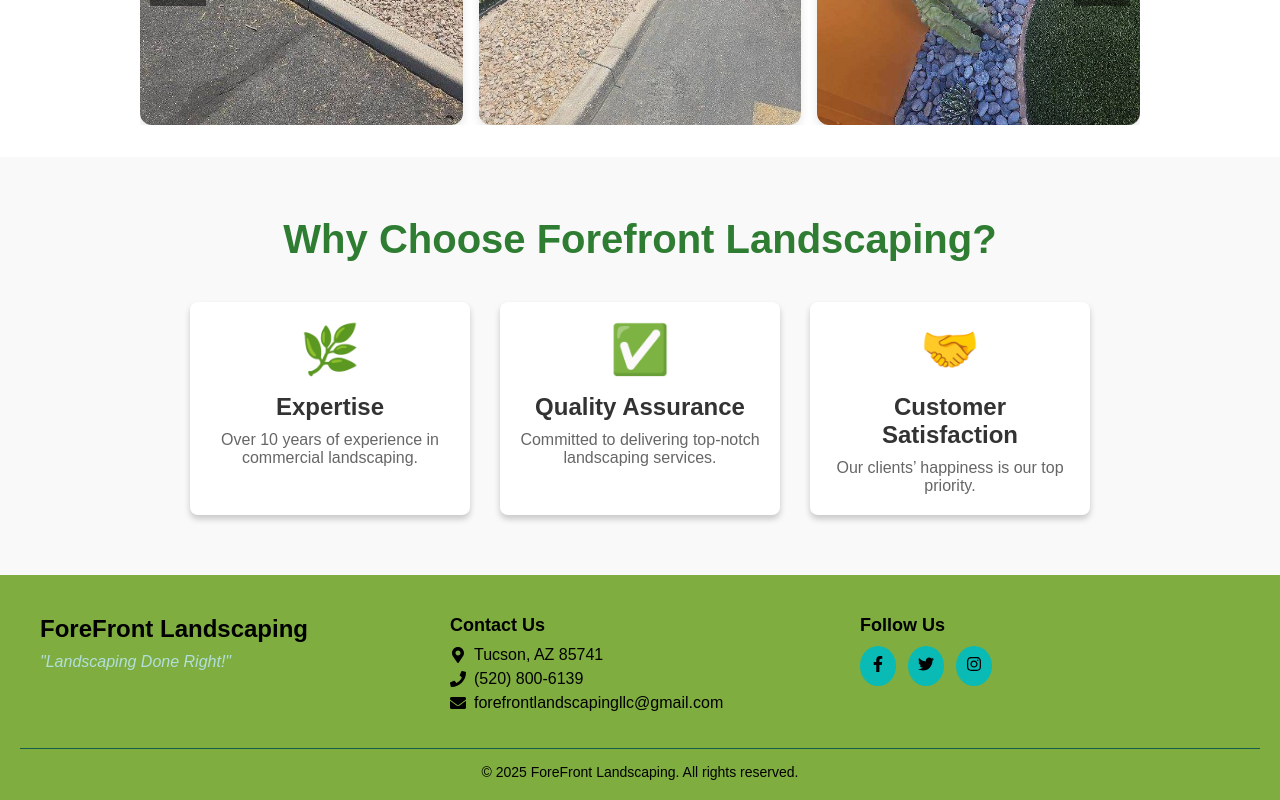
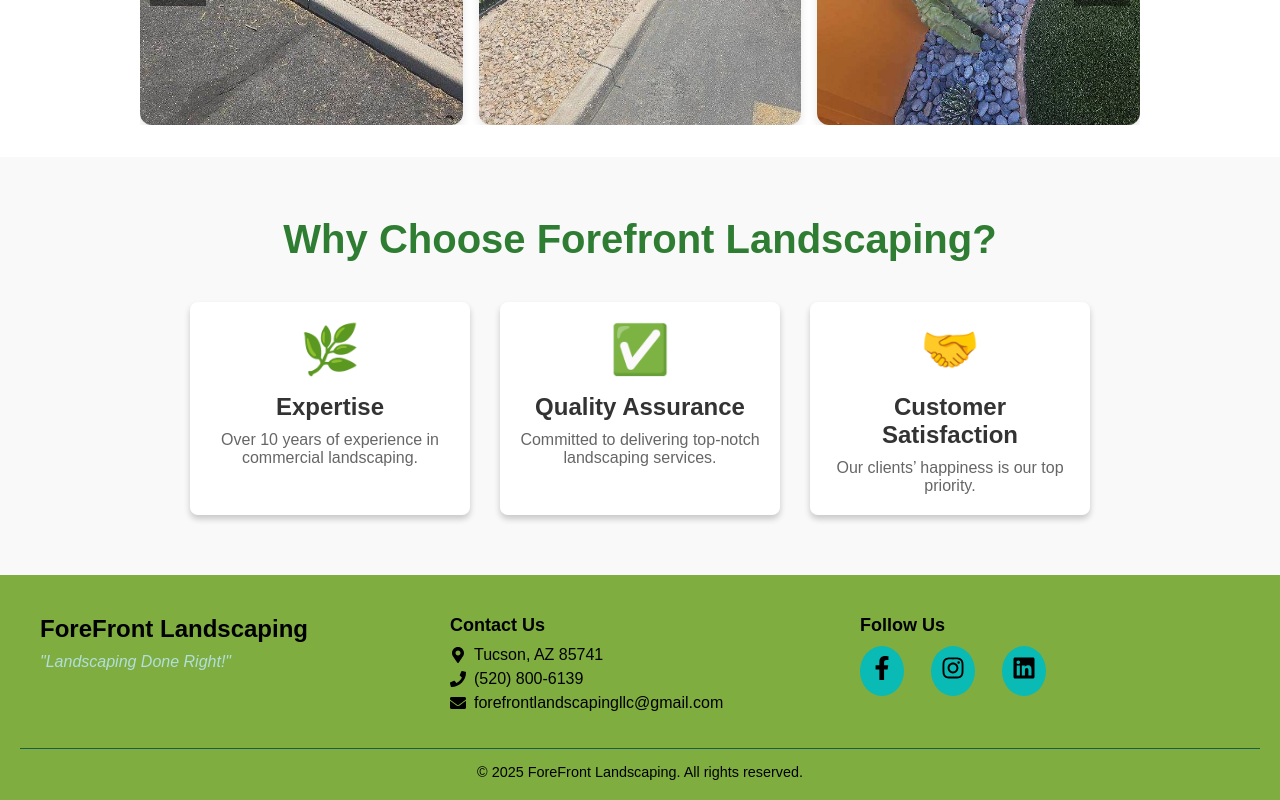
Before and after one commit to bkwilliamsmerncode/commercial-landscaping, a React (Create React App) app: page / in a window 1280 px wide. Shown: the part 1269-2069 px from the top of the page. Built offline with nearby package versions, Linux system fonts and the light colour scheme.

Commit message:
added all the social media links

```diff
--- a/src/Components/Footer/Footer.css
+++ b/src/Components/Footer/Footer.css
@@ -68,3 +68,38 @@
     font-size: 14px;
     color: #b2dfdb;
   }
+
+
+
+  .footer-container {
+    display: flex;
+    flex-wrap: wrap;
+    justify-content: space-between;
+    gap: 30px;
+  }
+
+  .footer-section h3, .footer-logo {
+    margin-bottom: 10px;
+  }
+
+  .footer-slogan {
+    font-style: italic;
+  }
+
+  .social-icons a {
+    margin-right: 15px;
+    font-size: 1.5rem;
+    color: #1e1e1e; /* dark color for contrast */
+    transition: color 0.3s ease;
+  }
+
+  .social-icons a:hover {
+    color: #09bab5; /* accent color on hover */
+  }
+
+  .footer-bottom {
+    text-align: center;
+    margin-top: 30px;
+    font-size: 0.9rem;
+    color: #444;
+  }
--- a/src/Components/Footer/Footer.jsx
+++ b/src/Components/Footer/Footer.jsx
@@ -1,6 +1,6 @@
 import React from 'react';
 import './Footer.css';
-import { FaFacebookF, FaTwitter, FaInstagram, FaPhone, FaEnvelope, FaMapMarkerAlt } from 'react-icons/fa';
+import { FaFacebookF, FaInstagram, FaLinkedin, FaPhone, FaEnvelope, FaMapMarkerAlt } from 'react-icons/fa';
 
 const Footer = () => {
   return (
@@ -24,9 +24,9 @@ const Footer = () => {
         <div className="footer-section">
           <h3>Follow Us</h3>
           <div className="social-icons">
-            <a href="#"><FaFacebookF /></a>
-            <a href="#"><FaTwitter /></a>
-            <a href="#"><FaInstagram /></a>
+            <a href="https://www.facebook.com/profile.php?id=61576638599840" target="_blank" rel="noopener noreferrer"><FaFacebookF /></a>
+            <a href="https://www.instagram.com/forefront_landscaping_llc/" target="_blank" rel="noopener noreferrer"><FaInstagram /></a>
+            <a href="https://www.linkedin.com/company/forefront-landscaping-llc/?viewAsMember=true" target="_blank" rel="noopener noreferrer"><FaLinkedin /></a>
           </div>
         </div>
       </div>
```
